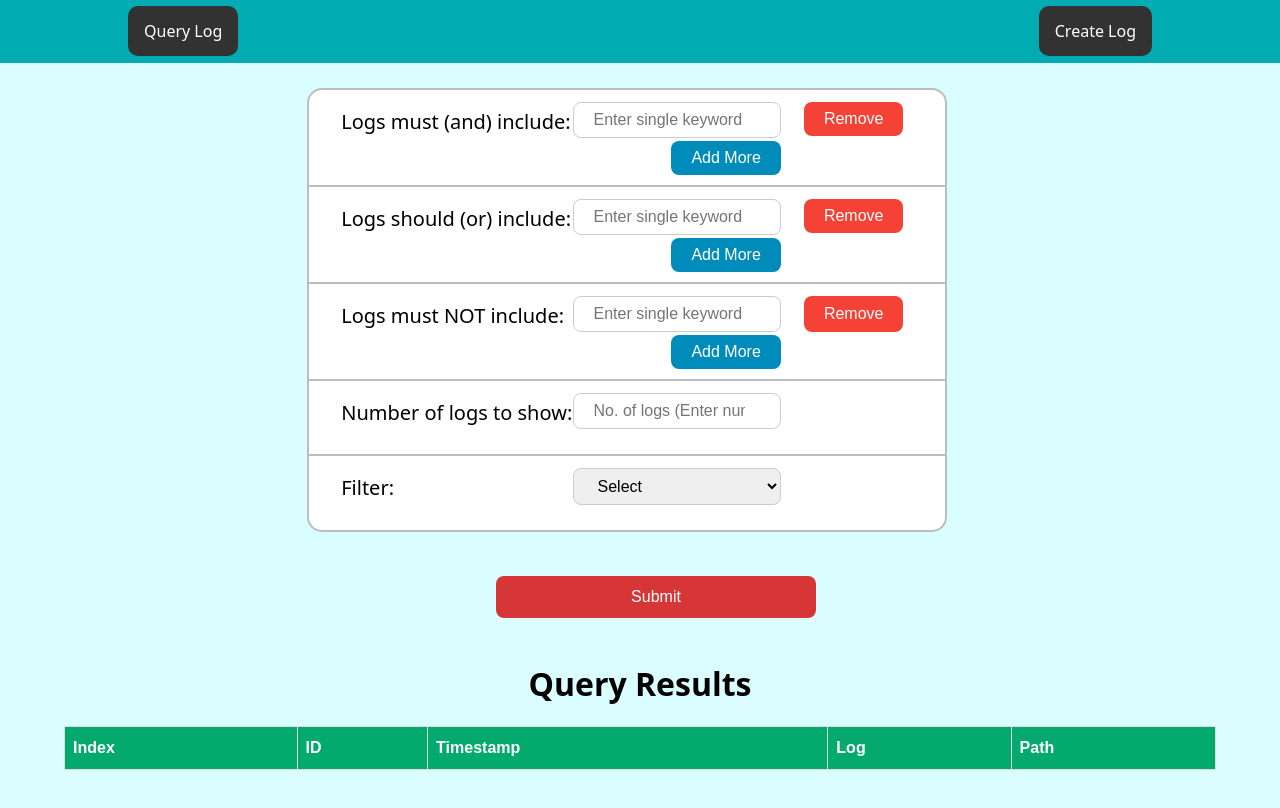
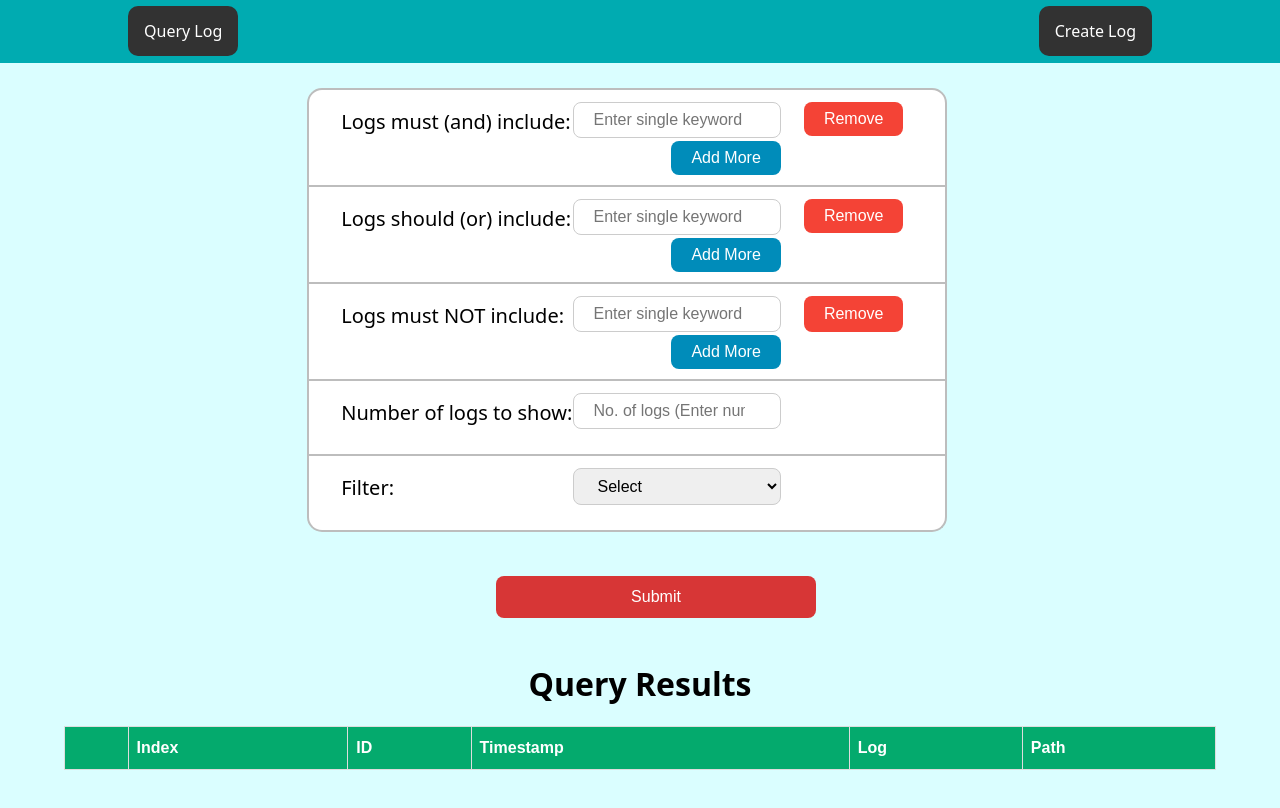
Before and after one commit to RAKATHON-developers-kgp/rakathon-fe2, a React (Create React App) app: page / in a window 1280 px wide. Shown: the top 808 px of the page. Built offline with nearby package versions, Linux system fonts and the light colour scheme.

Commit message:
added serial

```diff
--- a/src/components/QueryLog.js
+++ b/src/components/QueryLog.js
@@ -415,6 +415,7 @@ function QueryLog() {
                     <table id="customers">
                         <tbody>
                             <tr>
+                                <th> </th>
                                 <th>Index</th>
                                 <th>ID</th>
                                 <th>Timestamp</th>
@@ -422,9 +423,10 @@ function QueryLog() {
                                 <th>Path</th>
                             </tr>
 
-                            {notes.map(el =>
+                            {notes.map((el, ind) =>
 
                                 <tr>
+                                    <td>{ind + 1}</td>
                                     <td>{el.index}</td>
                                     <td>{el.id}</td>
                                     <td>{el.timestamp} </td>
```
